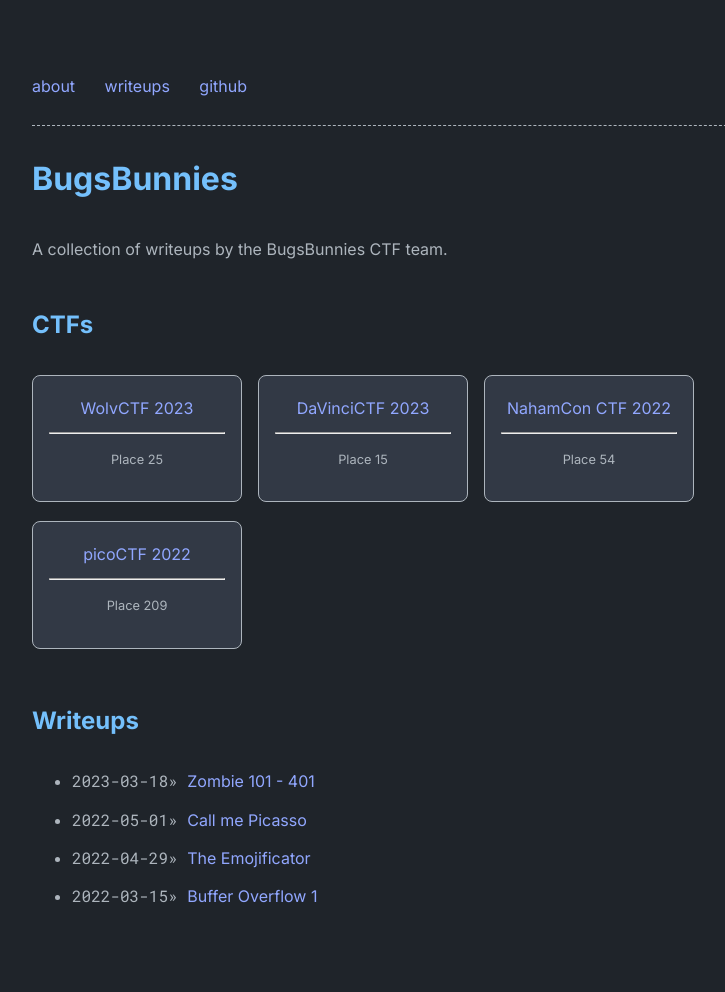
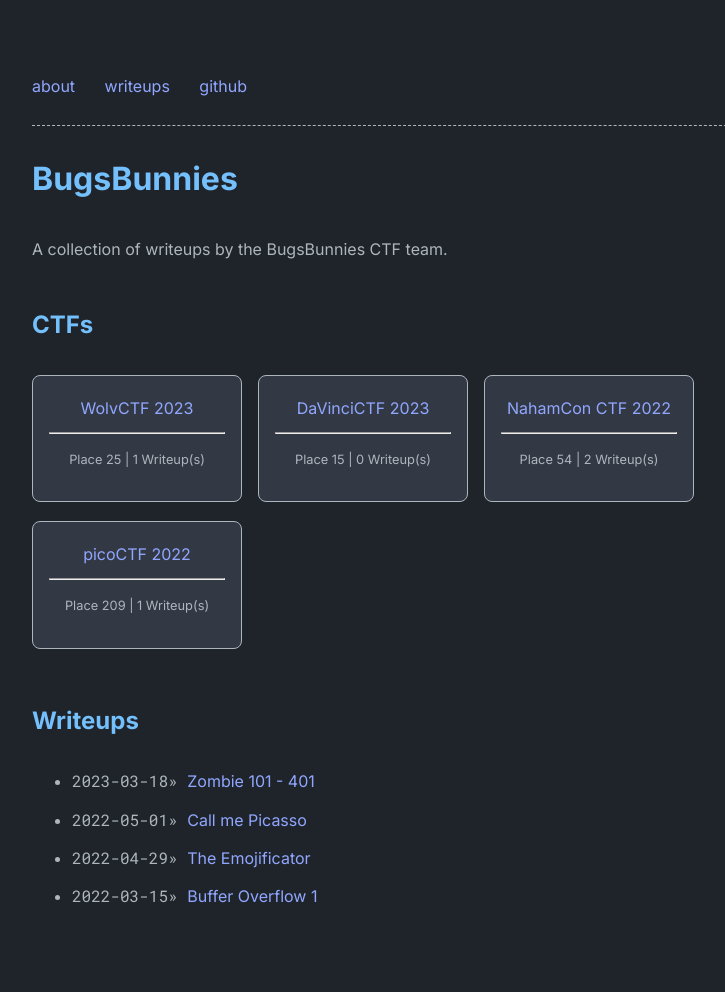
Before and after one commit to BugsBunniesCTF/bugsbunniesctf.github.io, a Jekyll site: the page built from index.md, in a window 1280 px wide. Shown: the whole page, without its empty margins (248-973 px from the left). Built offline with Jekyll 4.4.1, drawn with Linux system fonts in a browser that asks for light colours.

Commit message:
Dynamically generate writeup count for ctfs

```diff
--- a/_includes/list_ctfs.html
+++ b/_includes/list_ctfs.html
@@ -9,11 +9,9 @@
 
         <hr />
 
-        {% if ctf.desc != false %}
         <p class="body">
-          {{ ctf.desc }}
+          Place {{ ctf.placement }} | {{ site.posts | where:"ctf", ctf.short_name | size }} Writeup(s)
         </p>
-        {% endif %}
       </a>
     </li>
 
```
Also changed, not shown: _ctfs/davinci-ctf-2023.md (+1 -1 lines), _ctfs/nahamcon-ctf-2022.md (+1 -1 lines), _ctfs/pico-ctf-2022.md (+1 -1 lines), _ctfs/wolv-ctf-2023.md (+1 -1 lines).
